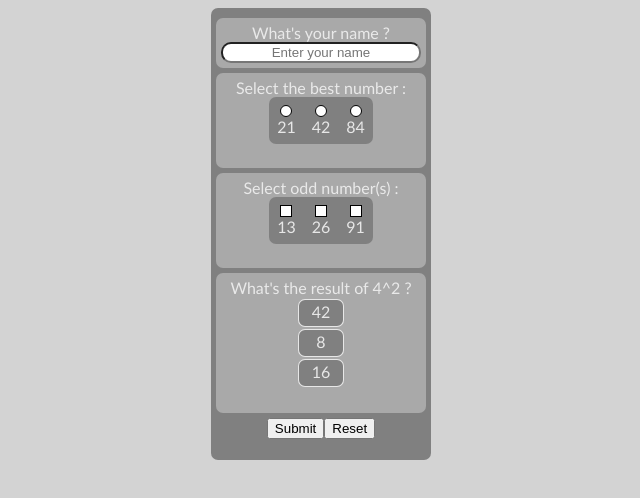
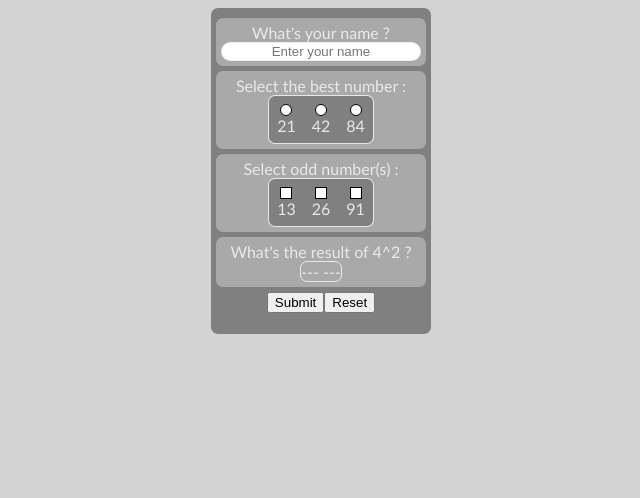
Before and after one commit to sregnard42/react-app, a React app: page / in a window 1280 px wide. Shown: the whole page, without its empty margins (319-959 px from the left). Built offline with nearby package versions, Linux system fonts and the light colour scheme.

Commit message:
DropDown OK, except Reset not working properly yet

```diff
--- a/src/DropDown/DropDown.js
+++ b/src/DropDown/DropDown.js
@@ -4,18 +4,31 @@ import styles from './DropDown.module.css';
 class DropDownItem extends React.Component {
     constructor(props) {
         super(props);
-        this.selected = false;
+        this.name = this.props.name;
+        this.state = {selected: (this.props.name === this.props.selected)};
     }
 
-    onChange = () => {
-        this.selected = true;
+    onClick = () => {
+        if (this.props.collapsed === false)
+        {
+            this.setState({selected: true});
+        }
         this.props.onChange(this.props.name);
     }
 
     render() {
+        if (this.props.collapsed)
+        {
+            if (this.state.selected)
+                this.name = '--- ' + this.name + ' ---';
+            else if (!this.state.selected)
+                this.style = styles.DropDownCollapse;
+        }
+        else
+            this.style = styles.DropDownItem;
         return (
-            <div className={styles.DropDownItem}>
-                {this.props.name}
+            <div className={this.style} onClick={this.onClick}>
+                {this.name}
             </div>
         );
     }
@@ -25,25 +38,40 @@ class DropDown extends React.Component {
     constructor(props) {
         super(props);
         this.key = 1;
-        this.btn = 0;
         this.selected = '';
-        this.onChange = this.onChange.bind(this);
+        this.state = {collapsed: true};
     }
 
-    onChange(name) {
+    onChange = (name) => {
+        if (this.state.collapsed || name === '')
+        {
+            this.setState({collapsed: !this.state.collapsed});
+            return ;
+        }
+        if (this.selected === '')
+            this.choices.splice(0, 1);
         this.selected = name;
         this.props.handleChange(name);
+        this.setState({collapsed: true})
     }
 
     render() {
+        if (this.state.collapsed && this.selected === '')
+        {
+            this.choices = Array.from(this.props.choices);
+            this.choices.unshift('');
+        }
+        console.log(this.choices);
         return (
             <div className={styles.DropDown}>
-                {this.props.choices.map((choice) => {
+                {this.choices.map((choice) => {
                     return (
                         <DropDownItem
                             key={this.key++}
                             name={choice}
                             onChange={this.onChange}
+                            selected={this.selected}
+                            collapsed={this.state.collapsed}
                         />
                     )
                 })}
--- a/src/DropDown/DropDown.module.css
+++ b/src/DropDown/DropDown.module.css
@@ -1,21 +1,31 @@
 .DropDown {
     border-radius:7px;
-    width:50px;
+    width:fit-content;
     margin:auto;
+    border-style: solid;
+    border-width: 1px;
+    border-radius:7px;
+    border-color:#eeee;
 }
 
 .DropDownItem {
     margin:2px;
-    padding:2px;
+    padding:4px;
     height:22px;
-    border-style: solid;
-    border-width: 1px;
-    border-radius:7px;
-    border-color:#eeee;
+    width:80px;
     background-color:gray;
+}
+
+.DropDownItem:hover {
+    background-color:#eeee;
+    color:gray;
 }
 
 .DropDownItemSelected {
     background-color:#eeee;
     color:gray;
 }
+
+.DropDownCollapse {
+    display: none;
+}
--- a/src/Form/Form.js
+++ b/src/Form/Form.js
@@ -4,7 +4,7 @@ import Question from '../Question/Question';
 import Input from '../Input/Input';
 import Radio from '../Radio/Radio';
 import Tick from '../Tick/Tick';
-import Scroll from '../DropDown/DropDown';
+import DropDown from '../DropDown/DropDown';
 
 class Form extends React.Component {
     constructor(props) {
@@ -19,7 +19,7 @@ class Form extends React.Component {
         this.text = '';
         this.radio = '';
         this.tick = [];
-        this.scroll = '';
+        this.dropdown = '';
     }
 
     handleChangeText = (text) => {
@@ -32,23 +32,24 @@ class Form extends React.Component {
 
     handleChangeTick = (tick) => {
         for (let i = 0; i < this.tick.length; i++)
-            if (this.tick[i] === tick)
-            {
+            if (this.tick[i] === tick) {
                 this.tick.splice(i, 1);
-                return ;
+                return;
             }
         this.tick.push(tick);
     }
 
-    checkText()
-    {
+    handleChangeDropDown = (dropdown) => {
+        this.dropdown = dropdown;
+    }
+
+    checkText() {
         if (this.text === '')
             return 'Question 1 not answered\n';
         return '(OK) Answer 1 : ' + this.text + '\n';
     }
 
-    checkRadio()
-    {
+    checkRadio() {
         if (this.radio === '')
             return 'Question 2 not answered\n';
         if (this.radio === '42')
@@ -57,8 +58,7 @@ class Form extends React.Component {
             return '(KO) Answer 2 : ' + this.radio + '\n';
     }
 
-    checkTick()
-    {
+    checkTick() {
         if (this.tick.length === 0)
             return 'Question 3 not answered\n';
         for (let i = 0; i < this.tick.length; i++)
@@ -67,11 +67,21 @@ class Form extends React.Component {
         return '(OK) Answer 3 : ' + this.tick + '\n';
     }
 
+    checkDropDown() {
+        if (this.dropdown === '')
+            return 'Question 4 not answered\n';
+        if (this.dropdown === '16')
+            return '(OK) Answer 4 : ' + this.dropdown + '\n';
+        else
+            return '(KO) Answer 4 : ' + this.dropdown + '\n';
+    }
+
     handleSubmit(event) {
         event.preventDefault();
         let output = this.checkText();
         output += this.checkRadio();
         output += this.checkTick();
+        output += this.checkDropDown();
         alert(output);
     }
 
@@ -126,12 +136,13 @@ class Form extends React.Component {
                     <Question
                         q={'What\'s the result of 4^2 ?'}
                         a={
-                            <Scroll
+                            <DropDown
                                 choices={[
                                     '42',
                                     '8',
                                     '16'
                                 ]}
+                                handleChange={this.handleChangeDropDown}
                             />
                         }
                     />
--- a/src/Form/Form.module.css
+++ b/src/Form/Form.module.css
@@ -8,5 +8,4 @@
     width:fit-content;
     border-radius: 7px;
     padding: 5px;
-    margin-block-end: 0;
 }
--- a/src/Input/Input.module.css
+++ b/src/Input/Input.module.css
@@ -2,4 +2,7 @@
     width:200px;
     text-align:center;
     border-radius:10px;
+    border-style: solid;
+    border-width: 1px;
+    border-color:#eeee
 }
--- a/src/Question/Question.js
+++ b/src/Question/Question.js
@@ -6,7 +6,7 @@ class Question extends React.Component {
         return (
             <div className={styles.Question}>
                 {this.props.q}<br />
-                {this.props.a}<br />
+                {this.props.a}
             </div>
         );
     }
--- a/src/Radio/Radio.module.css
+++ b/src/Radio/Radio.module.css
@@ -3,6 +3,10 @@
     border-radius:7px;
     width:fit-content;
     margin:auto;
+    border-style: solid;
+    border-width: 1px;
+    border-radius:7px;
+    border-color:#eeee
 }
 
 .RadioItem {
--- a/src/Tick/Tick.module.css
+++ b/src/Tick/Tick.module.css
@@ -3,6 +3,10 @@
     border-radius:7px;
     width:fit-content;
     margin:auto;
+    border-style: solid;
+    border-width: 1px;
+    border-radius:7px;
+    border-color:#eeee
 }
 
 .TickItem {
```
